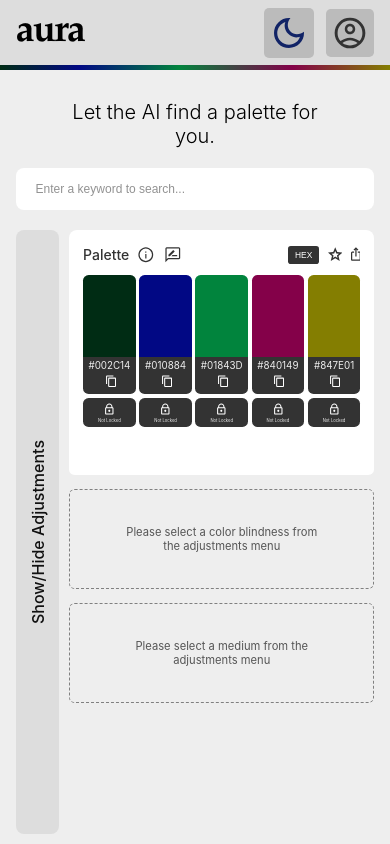
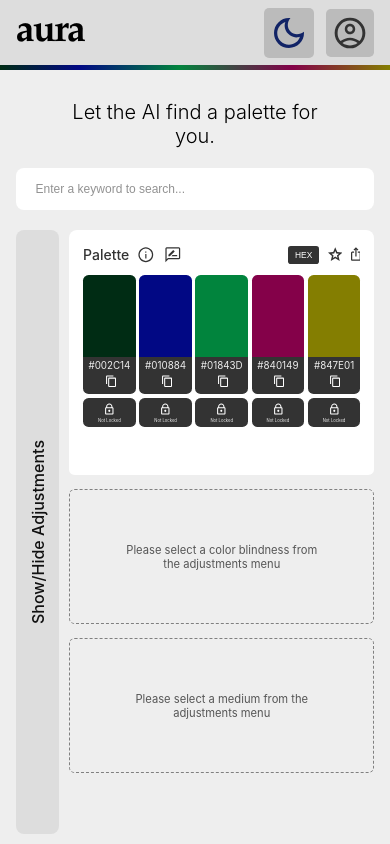
Before and after one commit to solomonNSI/AuraPalette, a React app in the folder aura-palette/: page / in a window 390 px wide. Built offline with nearby package versions, Linux system fonts and the light colour scheme.

Commit message:
Landscape mobile responsive

```diff
--- a/aura-palette/src/Components/AdjustmentsMenu/style.js
+++ b/aura-palette/src/Components/AdjustmentsMenu/style.js
@@ -32,6 +32,10 @@ export const MenuContainer = styled.div`
     display: none;
     margin: 0px 4px 0px 0px;
   }
+
+  @media screen and (max-height: 400px) {
+    height: calc(100svh - 190px) !important;
+  }
 `;
 
 
@@ -50,6 +54,11 @@ export const Container = styled.label`
   -ms-user-select: none;
   user-select: none;
   zoom: 0.9;
+
+  @media screen and (max-height: 400px) {
+    zoom: 0.8;
+  }
+
 
   @media screen and (max-width: 900px) {
     margin-bottom: 8px;
@@ -119,6 +128,7 @@ export const Title = styled.h2`
   margin: 0px 0px 10px 0px;
   zoom: 0.9;
 
+
   @media screen and (max-width: 900px) {
     font-size: 22px;
   }
--- a/aura-palette/src/Components/Palette/style.js
+++ b/aura-palette/src/Components/Palette/style.js
@@ -13,6 +13,8 @@ export const Container = styled.div`
   height: calc(100svh - 260px);
   overflow: auto;
 
+
+
   @media screen and (max-width: 900px) {
     width: 90%;
     margin: 0px 4% 0px 10px;
@@ -21,6 +23,10 @@ export const Container = styled.div`
 
   @media screen and (max-width: 600px) {
     margin: 0px 4% 0px 2px;
+  }
+
+  @media screen and (max-height: 400px) {
+    height: calc(100svh - 150px);
   }
 `;
 
@@ -33,6 +39,10 @@ export const MainPalette = styled.div`
   overflow: hidden;
   zoom: 0.9;
 
+  @media screen and (max-height: 400px) {
+    zoom: 0.7;
+  }
+
   &.dark {
     background-color: #000000;
   }
@@ -40,6 +50,7 @@ export const MainPalette = styled.div`
   @media screen and (max-width: 600px) {
     height: 260px; // Mobile edit display:none
     zoom: 0.7;
+
   }
 
   @media screen and (max-width: 400px) {
@@ -61,6 +72,10 @@ export const OtherPalettes = styled.div`
   }
 
   @media screen and (max-width: 600px) {
+    zoom: 0.7;
+  }
+
+  @media screen and (max-height: 400px) {
     zoom: 0.7;
   }
 
@@ -139,7 +154,7 @@ export const Colors = styled.div`
   gap: 10px;
   justify-content: space-between;
 
-  @media screen and (max-width: 600px) {
+  @media screen and (max-width: 900px) {
     height: 25%;
     gap: 4px;
   }
@@ -174,7 +189,7 @@ export const ColorBlindColors = styled.div`
 
     @media screen and (max-width: 900px) {
       width: auto;
-      height: 100px;
+      height: 150px;
     }
 
   ${({ visible }) => {
@@ -207,8 +222,9 @@ export const MediumColors = styled(ColorBlindColors)`
 
   @media screen and (max-width: 900px) {
     width: auto;
-    height: 100px;
+    height: 150px;
   }
+
 `;
 
 export const ColorBlindPalette = styled.div`
@@ -217,6 +233,10 @@ export const ColorBlindPalette = styled.div`
   display: flex;
   flex-direction: row;
   justify-content: space-between;
+
+  @media screen and (max-width: 900px) {
+      height: 40%;
+  }
 
   @media screen and (max-width: 600px) {
     height: 35%;
--- a/aura-palette/src/Views/AppView/style.js
+++ b/aura-palette/src/Views/AppView/style.js
@@ -57,6 +57,10 @@ export const Title = styled.div`
     }
   }
 
+  @media screen and (max-height: 400px) {
+    display: none;
+  }
+
   @media screen and (max-width: 1200px) {
     font-size: 28px;
   }
@@ -87,10 +91,15 @@ export const SearchBar = styled.input`
   padding-left: 20px;
   margin: 20px 4% 0px 4%;
 
+
+
   @media screen and (max-width: 900px) {
     height: 40px;
     font-size: 12px;
+  }
 
+  @media screen and (max-height: 400px) {
+    margin-top: 85px;
   }
 
   :focus {
@@ -110,6 +119,11 @@ export const SearchBar = styled.input`
   &::placeholder {
     font-weight: 400;
     color: #33333388;
+
+    @media screen and (max-height: 400px) {
+      color: black;
+      font-size: 16px;
+    }
   }
 `;
 
@@ -139,6 +153,10 @@ export const PaletteContainer = styled.div`
   display: flex;
   height: 600px;
   margin-top: 20px;
+
+  @media screen and (max-height: 400px) {
+    margin-top: 10px;
+  }
 
   @media screen and (max-width: 900px) {
     height: fit-content;
@@ -173,6 +191,10 @@ export const AdjustmentsClosed = styled.div`
     overflow: auto;
     height: calc(100svh - 240px);
 
+    @media screen and (max-height: 400px) {
+      height: calc(100svh - 150px);
+    }
+
     div {
       width: 50px;
       display: flex;
@@ -187,6 +209,9 @@ export const AdjustmentsClosed = styled.div`
       @media screen and (max-width: 600px) {
         font-size: 16px;
       }
+      @media screen and (max-height: 400px) {
+        font-size: 14px;
+      }
     }
 
     &.dark {
```
